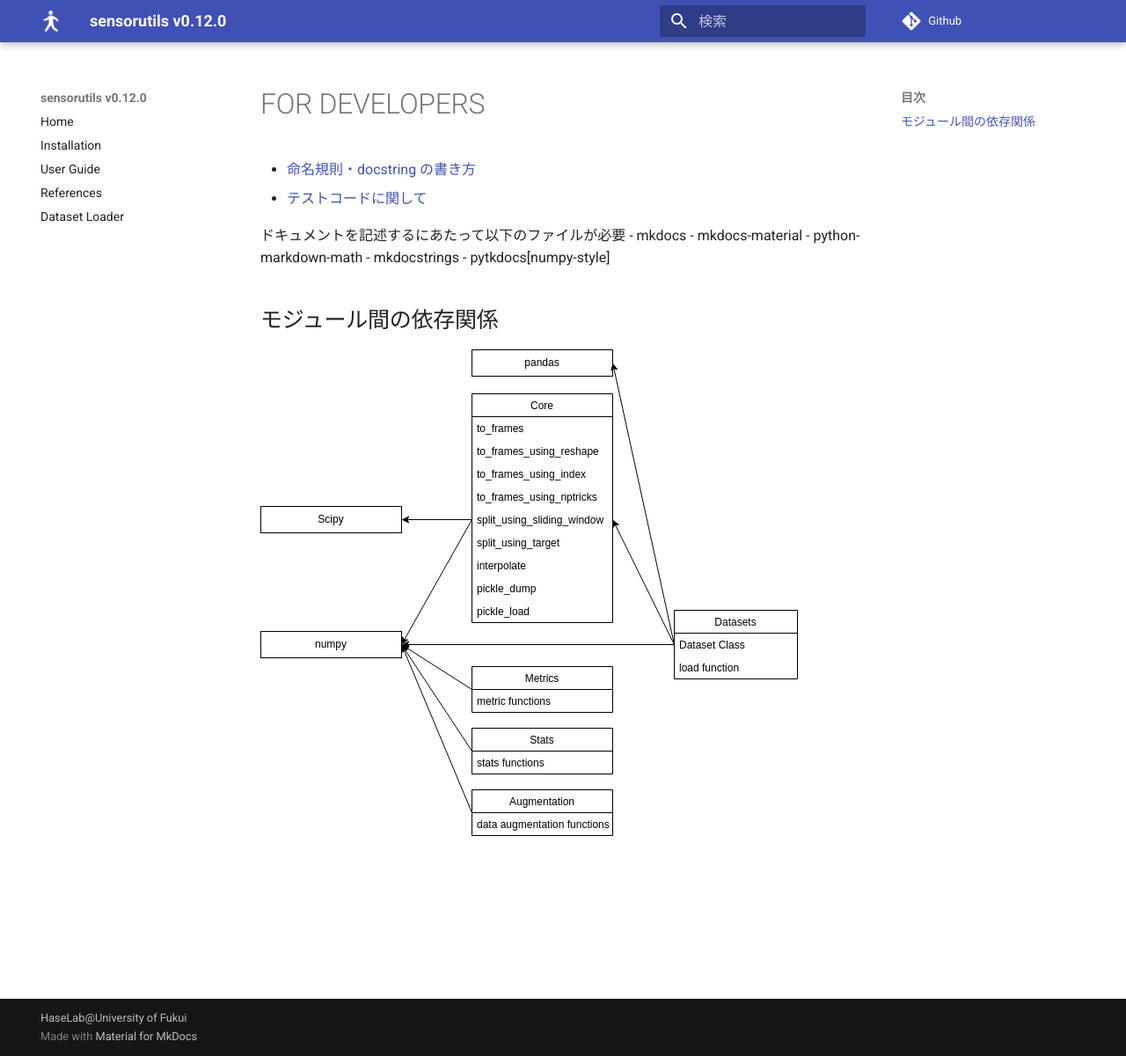
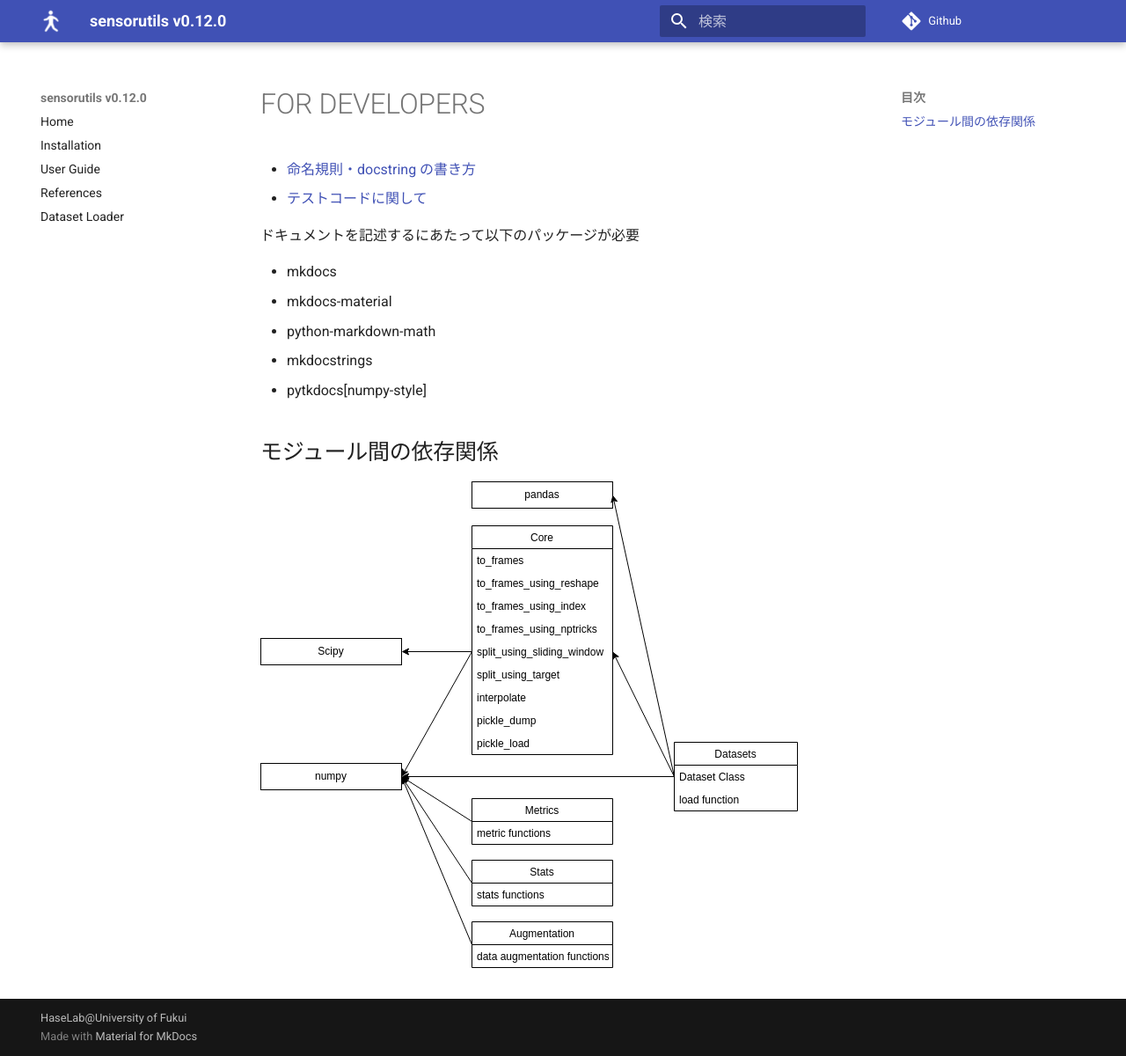
Before and after one commit to haselab-dev/sensorutils, an MkDocs documentation site: the page built from docs/mkdocs/docs/dev/index.md, in a window 1280 px wide and 1200 px high. Shown: the whole window at 88% size. Built offline with MkDocs 1.6.1 and Material for MkDocs 9.7.7, drawn with Linux system fonts in a browser that asks for light colours; comment, search, counter and statistics services are not loaded.

Commit message:
Update index.md
指摘箇所修正

```diff
--- a/docs/mkdocs/docs/dev/index.md
+++ b/docs/mkdocs/docs/dev/index.md
@@ -3,7 +3,8 @@
 - [命名規則・docstring の書き方](under_construction.md)
 - [テストコードに関して](under_construction.md)
 
-ドキュメントを記述するにあたって以下のファイルが必要
+ドキュメントを記述するにあたって以下のパッケージが必要
+
 - mkdocs
 - mkdocs-material
 - python-markdown-math
```
